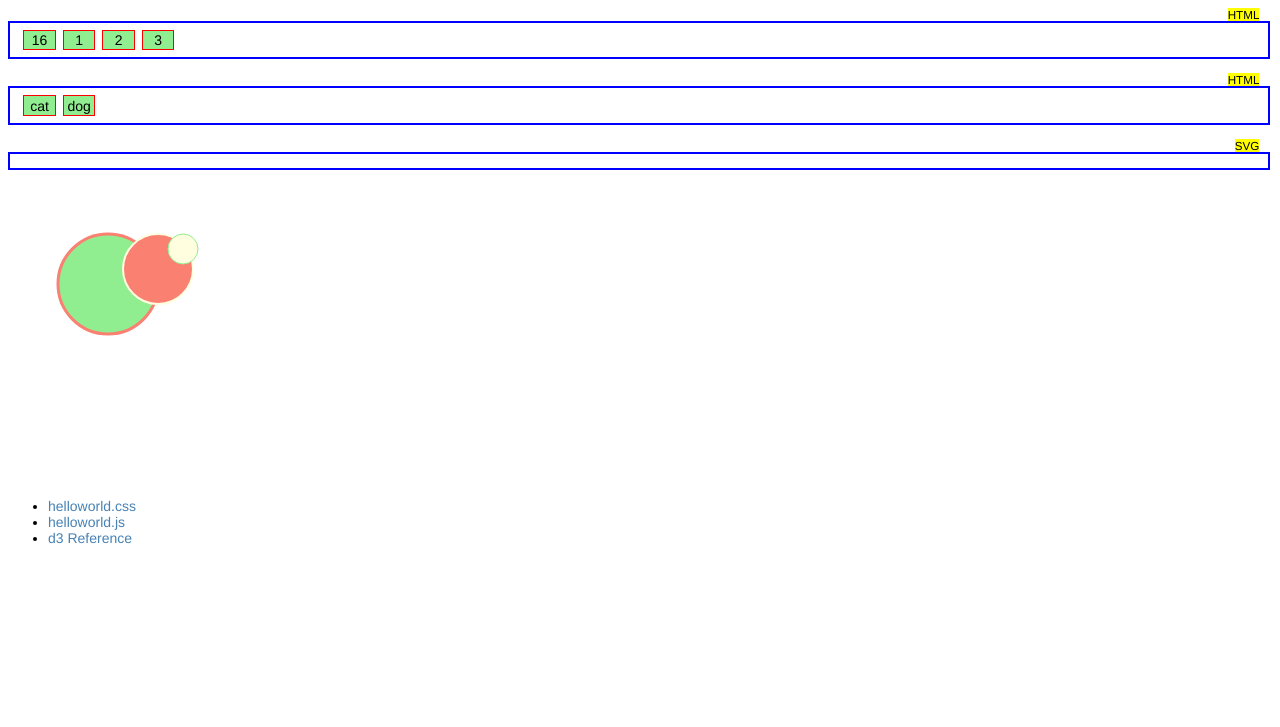
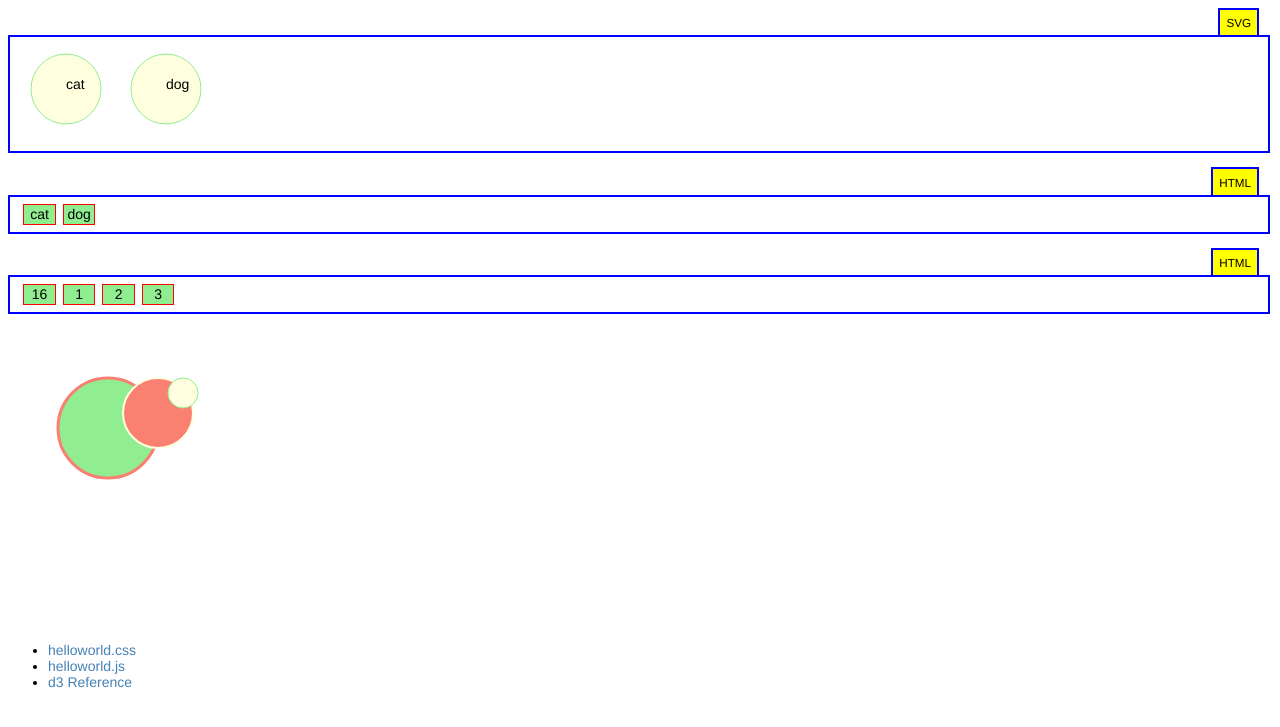
Before and after one commit to ekoontz/d3demo, a plain HTML site: page helloworld.html in a window 1280 px wide. Shown: the part 59-786 px from the top of the page. Drawn offline with Linux system fonts and the light colour scheme.

Commit message:
can now display data as circles with names on them.

```diff
--- a/helloworld.css
+++ b/helloworld.css
@@ -1,6 +1,16 @@
 .chart circle {
     stroke: white;
     fill: black;
+}
+
+#simple_svg {
+    height:100px;
+}
+
+#simple_svg circle {
+    stroke-width:1;
+    stroke: lightgreen;
+    fill: lightyellow;
 }
 
 #earth {
@@ -32,11 +42,16 @@
 }
 
 div.label {
+    border-top:2px solid blue;
+    border-left:2px solid blue;
+    border-right:2px solid blue;
+    border-bottom:0px;
     float:right;
     width:auto;
     background:yellow;
     font-size:smaller;
     margin-right:1%;
+    padding:0.5%;
 }
 
 .learning div {
--- a/helloworld.html
+++ b/helloworld.html
@@ -22,18 +22,19 @@
   <body onload="hello_world('#mychart');">
     <h1>d3 helloworld</h1>
 
-    <div class="label">HTML</div>
-    <div id="simple" class="learning">
+    <div class="label">SVG</div>
+    <div id="simple_svg" class="learning">
+	<!-- SVG goes in here. -->
     </div>
 
     <div class="label">HTML</div>
     <div id="structs" class="learning">
     </div>
 
-    <div class="label">SVG</div>
-    <div id="simple_svg" class="learning">
-	<!-- SVG goes in here. -->
+    <div class="label">HTML</div>
+    <div id="simple" class="learning">
     </div>
+
 
     <div id="mychart" style="display:block">
       <!-- SVG chart goes in here. -->
--- a/helloworld.js
+++ b/helloworld.js
@@ -5,7 +5,7 @@ var mycircles;
 
 var state = "BEGIN_STATE";
 var iterations = 0;
-
+var spread_x = 0;
 var earth;
 var mars;
 var moon;
@@ -69,6 +69,23 @@ function hello_world(dom_id) {
 		// text_fn: what to display in the output div.
 		function(d) {return d.name;});
 
+    update_svg(d3.select("#simple_svg"),
+
+	       family,
+
+	       // index_fn: what key to use to compare items for equality.
+	       function(d) {return d.animal_id;},
+
+	       // text_fn: what to display in the output SVG circle.
+	       function(d) {return d.name;},
+
+	       // where on x dimension to start the rows of circles.
+	       50,
+	       // where on x dimension to start the labels.
+	       50);
+
+
+
     if (true) {
 	update_divs(d3.select("#structs"),
 
@@ -78,8 +95,11 @@ function hello_world(dom_id) {
 		    function(d) {return d.animal_id;},
 
 		    // text_fn: what to display in the output div.
-		    function(d) {return d.name;});
+		    function(d) {return d.name;},
+		    50,
+		    50);
     }
+
     // 3. selectors as applied to SVG.
     state = state_transition(state);
 
@@ -189,6 +209,48 @@ function log_state_transition(state) {
     return state;
 }
 
+
+function update_svg(dom_node, newdata_array, index_fn,
+		    text_fn, spread_x,spread_x_label) {
+    console.log("update_svg:spx:" + spread_x);
+    var current_x = spread_x;
+
+    var svg = dom_node.append("svg")
+	.attr("class", "chart")
+	.attr("width", 500)
+	.attr("height", 100);
+
+    var newdata = svg.selectAll("circle").data(newdata_array,index_fn);
+
+    // Add items unique to input_data.
+    newdata.enter().append("circle").
+	attr("cx",function(c) {
+	    console.log("spread_x:" + spread_x);
+	    retval = spread_x;
+	    spread_x = spread_x + 100;
+	    return retval;
+	}).
+	attr("cy",function(c) {return 45;}).
+        attr("r", function(c) {return 35;}).
+        attr("id",function(animal) {return animal.name + spread_x;});
+
+    var newlabels = svg.selectAll("text").data(newdata_array,index_fn);
+    newlabels.enter().append("text").
+	attr("x",function(c) {
+	    console.log("spread_x_label:" + spread_x_label);
+	    retval = spread_x_label;
+	    spread_x_label = spread_x_label + 100;
+	    return retval;}).
+	attr("y",function(c) {return 45;}).
+        attr("r", function(c) {return 35;}).
+	text(function(animal) {return animal.name;});
+
+
+    // Remove items not in new data.
+    newdata.exit().remove();
+    console.log("/update_svg.");
+}
+
 function update_divs(dom_node, newdata_array, index_fn,
 		     text_fn) {
     console.log("pre:" + html_appearance(dom_node));
```
